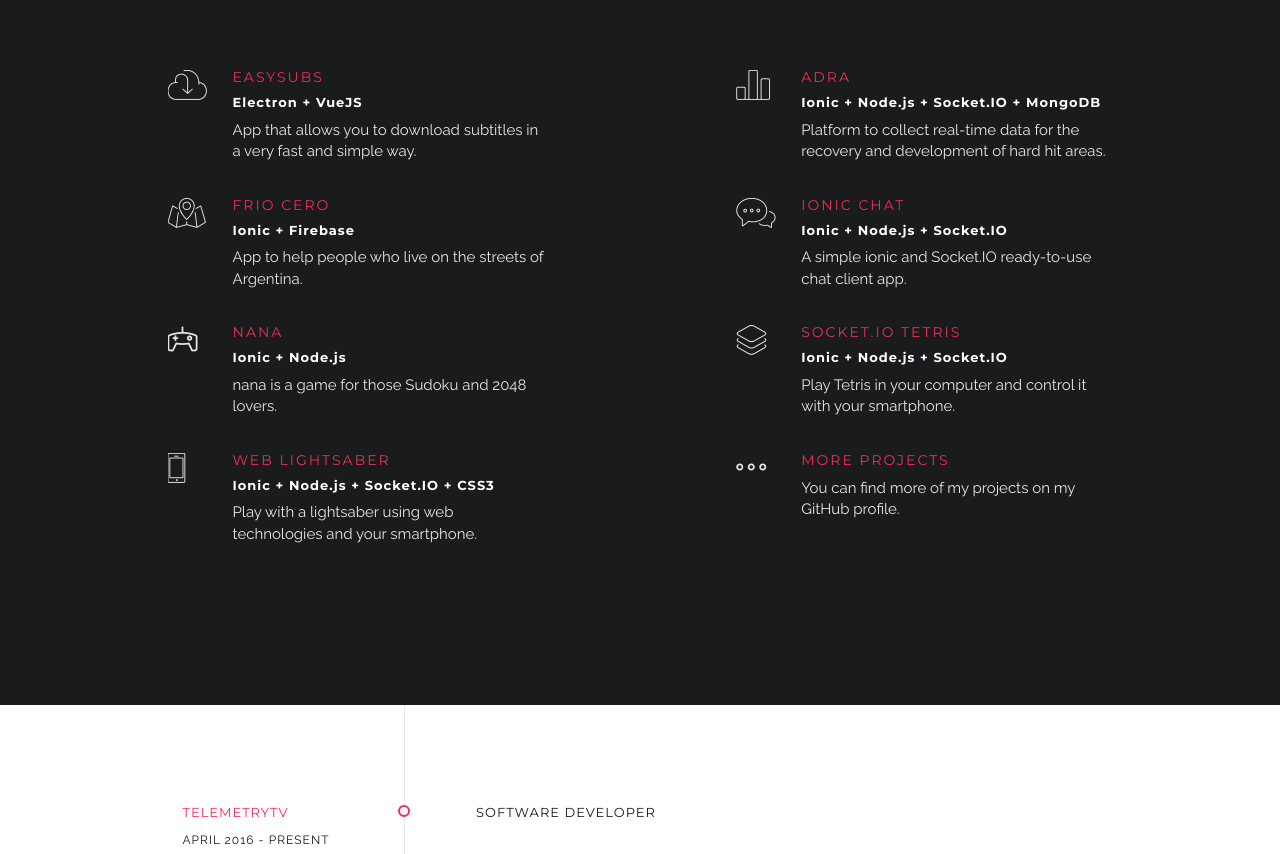
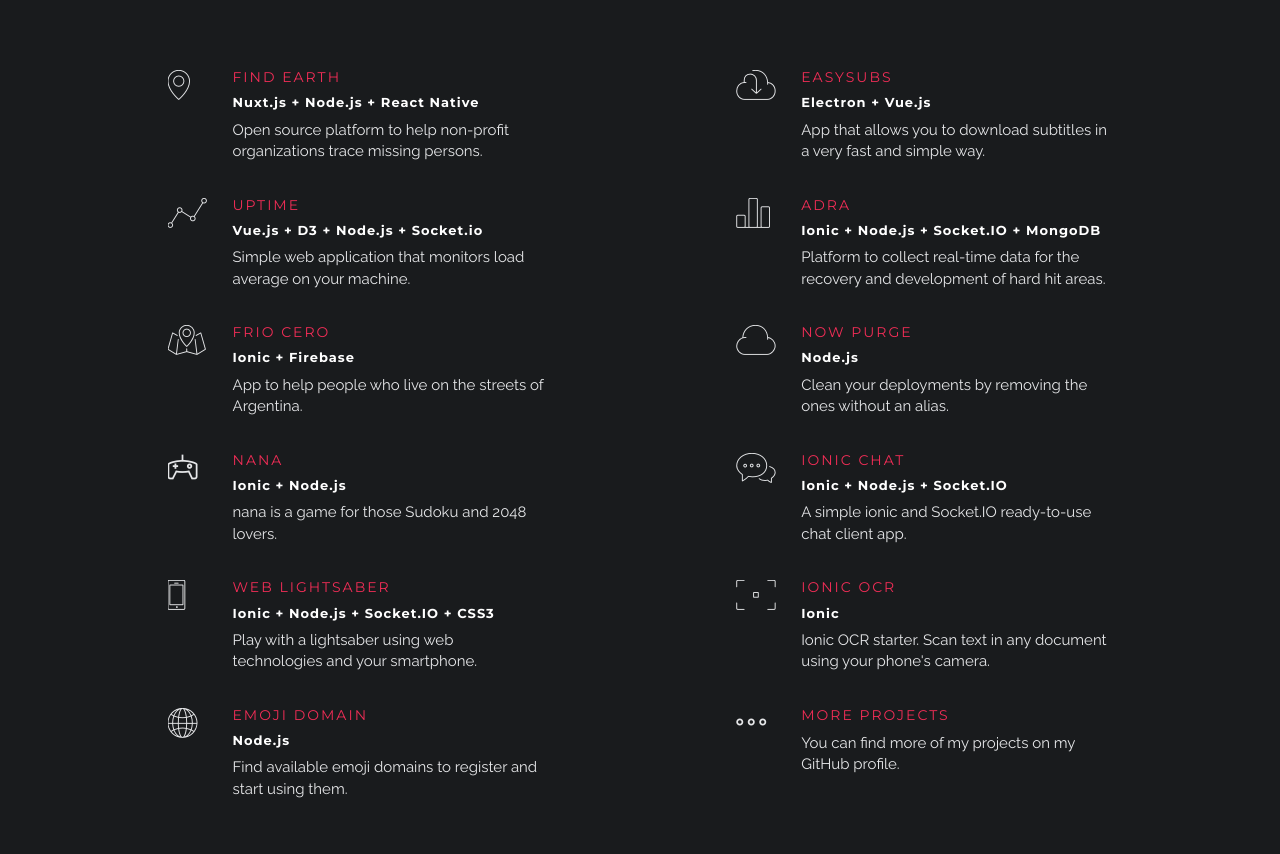
Before and after one commit to matiastucci/matiastucci.github.io, a website: page index.html in a window 1280 px wide. Shown: the part 1580-2434 px from the top of the page. Drawn offline with Linux system fonts and the light colour scheme; a web font is replaced by a local one.

Commit message:
add projects

```diff
--- a/index.html
+++ b/index.html
@@ -179,10 +179,15 @@
             <div class="col-md-10 col-md-offset-1">
               <div class="row">
                 <div class="col-sm-5">
-                  <div class="icon-box-basic"><i class="project-icon icon-download"></i>
-                    <h4><a target="_blank" href="https://github.com/matiastucci/easysubs">Easysubs</a></h4>
-                    <h6>Electron + VueJS</h6>
-                    <p>App that allows you to download subtitles in a very fast and simple way.</p>
+                  <div class="icon-box-basic"><i class="project-icon icon-map-pin"></i>
+                    <h4><a target="_blank" href="https://github.com/FindEarth">Find Earth</a></h4>
+                    <h6>Nuxt.js + Node.js + React Native</h6>
+                    <p>Open source platform to help non-profit organizations trace missing persons.</p>
+                  </div>
+                  <div class="icon-box-basic"><i class="project-icon icon-linegraph"></i>
+                    <h4><a target="_blank" href="https://github.com/matiastucci/uptime">Uptime</a></h4>
+                    <h6>Vue.js + D3 + Node.js + Socket.io</h6>
+                    <p>Simple web application that monitors load average on your machine.</p>
                   </div>
                   <div class="icon-box-basic"><i class="project-icon icon-map"></i>
                     <h4><a target="_blank" href="http://www.friocero.org">Frio Cero</a></h4>
@@ -199,22 +204,37 @@
                     <h6>Ionic + Node.js + Socket.IO + CSS3</h6>
                     <p>Play with a lightsaber using web technologies and your smartphone.</p>
                   </div>
+                  <div class="icon-box-basic"><i class="project-icon icon-global"></i>
+                    <h4><a target="_blank" href="https://github.com/matiastucci/emoji-domain">Emoji domain</a></h4>
+                    <h6>Node.js</h6>
+                    <p>Find available emoji domains to register and start using them.</p>
+                  </div>
                 </div>
                 <div class="col-sm-5 col-md-offset-2">
+                  <div class="icon-box-basic"><i class="project-icon icon-download"></i>
+                    <h4><a target="_blank" href="https://github.com/matiastucci/easysubs">Easysubs</a></h4>
+                    <h6>Electron + Vue.js</h6>
+                    <p>App that allows you to download subtitles in a very fast and simple way.</p>
+                  </div>
                   <div class="icon-box-basic"><i class="project-icon icon-bargraph"></i>
                     <h4><a target="_blank" href="https://github.com/keepers/adra-app">ADRA</a></h4>
                     <h6>Ionic + Node.js + Socket.IO + MongoDB</h6>
                     <p>Platform to collect real-time data for the recovery and development of hard hit areas.</p>
+                  </div>
+                  <div class="icon-box-basic"><i class="project-icon icon-cloud"></i>
+                    <h4><a target="_blank" href="https://github.com/matiastucci/now-purge">Now purge</a></h4>
+                    <h6>Node.js</h6>
+                    <p>Clean your deployments by removing the ones without an alias.</p>
                   </div>
                   <div class="icon-box-basic"><i class="project-icon icon-chat"></i>
                     <h4><a target="_blank" href="https://github.com/matiastucci/socket-chat-client">Ionic Chat</a></h4>
                     <h6>Ionic + Node.js + Socket.IO</h6>
                     <p>A simple ionic and Socket.IO ready-to-use chat client app.</p>
                   </div>
-                  <div class="icon-box-basic"><i class="project-icon icon-layers"></i>
-                    <h4><a target="_blank" href="https://github.com/matiastucci/socket-tetris">Socket.IO Tetris</a></h4>
-                    <h6>Ionic + Node.js + Socket.IO</h6>
-                    <p>Play Tetris in your computer and control it with your smartphone.</p>
+                  <div class="icon-box-basic"><i class="project-icon icon-focus"></i>
+                    <h4><a target="_blank" href="https://github.com/matiastucci/ionic-ocr-example">Ionic OCR</a></h4>
+                    <h6>Ionic</h6>
+                    <p>Ionic OCR starter. Scan text in any document using your phone's camera.</p>
                   </div>
                   <div class="icon-box-basic more-projects" onclick="window.open('https://github.com/matiastucci','_blank')"><i class="project-icon ti-more"></i>
                     <h4><a target="_blank" href="https://github.com/matiastucci">More projects</a></h4>
```
